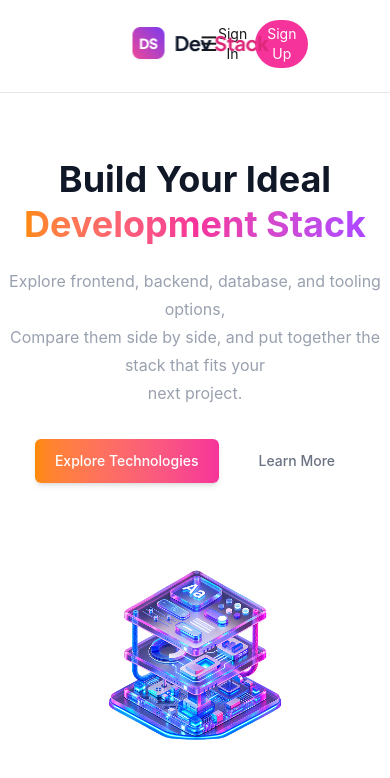
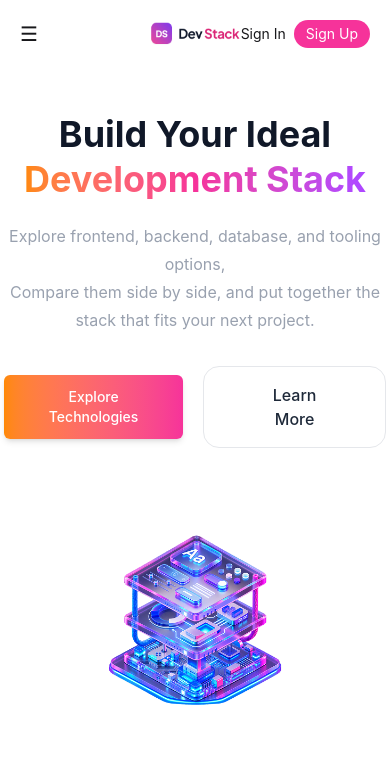
Before and after one commit to moshiourr2-tech/B14-A05-Assing, a React (Vite) app: page / in a window 390 px wide. Shown: the top 778 px of the page. Built offline with nearby package versions, Linux system fonts and the light colour scheme.

Commit message:
Edited nav section

```diff
--- a/src/components/Banner.tsx
+++ b/src/components/Banner.tsx
@@ -1,46 +1,107 @@
 import logo from "../assets/banner-stack.png";
+
+// const Banner = () => {
+//   return (
+//     <section className="w-full bg-white">
+//       <div className="mx-auto flex min-h-125 max-w-6xl items-center justify-between px-7 py-10">
+//         {/* Left Content */}
+//         <div className="w-full max-w-xl">
+//           <h1 className="text-5xl font-bold leading-tight text-gray-900">
+//             Build Your Ideal
+//             <br />
+//             <span className="bg-linear-to-r from-orange-400 via-pink-500 to-purple-500 bg-clip-text text-transparent">
+//               Development Stack
+//             </span>
+//           </h1>
+
+//           <p className="mt-5 max-w-lg text-base leading-7 text-gray-400">
+//             Explore frontend, backend, database, and tooling options. Compare
+//             them side by side, and put together the stack that fits your next
+//             project.
+//           </p>
+
+//           {/* Buttons */}
+//           <div className="mt-8 flex items-center gap-5">
+//             <button
+//               className="rounded-md bg-linear-to-r from-orange-400 to-pink-500
+//               px-5 py-3 text-sm font-medium text-white shadow-md
+//               transition hover:opacity-90"
+//             >
+//               Explore Technologies
+//             </button>
+
+//             <button
+//               className="px-5 py-3 text-sm font-medium text-gray-500
+//               transition hover:text-gray-900"
+//             >
+//               Learn More
+//             </button>
+//           </div>
+//         </div>
+
+//         {/* Right Image */}
+//         <div className="flex w-full justify-end">
+//           <img
+//             src={logo}
+//             alt="Development Stack"
+//             className="w-95 object-contain"
+//           />
+//         </div>
+//       </div>
+//     </section>
+//   );
+// };
+
+// export default Banner;
+
+
+
+
+
 
 const Banner = () => {
   return (
     <section className="w-full bg-white">
       <div className="mx-auto flex min-h-155 max-w-7xl items-center justify-between px-1 py-16 flex-col md:flex-row">
-        {/* Left Content */}
+
         <div className="w-full max-w-xl text-center md:text-left">
+
           <h1 className="text-4xl md:text-5xl font-bold leading-tight text-gray-900">
             Build Your Ideal
             <br />
+
             <span className="bg-gradient-to-r from-orange-400 via-pink-500 to-purple-500 bg-clip-text text-transparent">
               Development Stack
             </span>
           </h1>
 
           <p className="mt-5 max-w-lg text-base leading-7 text-gray-400 mx-auto md:mx-0">
-            Explore frontend, backend, database, and tooling options,
-            <br />
-            Compare them side by side, and put together the stack that fits your{" "}
-            <br /> next project.
+            Explore frontend, backend, database, and tooling options,<br />
+            Compare them side by side, and put together the stack that
+            fits your next project.
           </p>
 
-          {/* Buttons */}
           <div className="mt-8 flex items-center justify-center gap-5 md:justify-start">
-            <button className="rounded-md bg-gradient-to-r from-orange-400 to-pink-500 px-5 py-3 text-sm font-medium text-white shadow-md transition hover:opacity-90">
+
+            <button
+              className="rounded-md bg-gradient-to-r from-orange-400 to-pink-500 px-5 py-3 text-sm font-medium text-white shadow-md transition hover:opacity-90">
               Explore Technologies
             </button>
 
-            <button className="px-5 py-3 text-sm font-medium text-gray-500 transition hover:text-gray-900">
-              Learn More
-            </button>
+           <button className="rounded-2xl border border-gray-200 bg-white px-12 py-4 text-base font-medium text-gray-800">Learn More
+           </button>
+
           </div>
         </div>
 
-        {/* Right Image */}
         <div className="flex w-full justify-center md:w-1/2 md:justify-end mt-8 md:mt-0">
+
           <img
-            src={logo}
-            alt="Development Stack"
-            className="w-70 md:w-95 object-contain"
+            src={logo}alt="Development Stack"className="w-70 md:w-95 object-contain"
           />
+
         </div>
+
       </div>
     </section>
   );
--- a/src/components/Nav.tsx
+++ b/src/components/Nav.tsx
@@ -1,12 +1,28 @@
+
+
+// import { useState } from "react";
 // import Logo from "../assets/logo-text.png";
 
 // const Nav = () => {
+//   const [isOpen, setIsOpen] = useState(false);
+
 //   return (
 //     <>
-//       <nav className="flex justify-between container mx-auto mt-5">
-//         <img src={Logo} alt="Dev Stack" />
+//       <nav className="relative flex items-center justify-between container mx-auto mt-5 px-4 md:px-8">
+//         <button
+//           onClick={() => setIsOpen(!isOpen)}
+//           className="md:hidden text-xl"
+//         >
+//           ☰
+//         </button>
 
-//         <ul className="flex gap-5 items-center">
+//         <img
+//           src={Logo}
+//           alt="Dev Stack"
+//           className="absolute left-1/2 -translate-x-1/2 w-24 md:w-auto md:static md:translate-x-0"
+//         />
+
+//         <ul className="hidden md:flex gap-5 items-center">
 //           <li className="text-red-500">Home</li>
 //           <li>Technologies</li>
 //           <li>Projects</li>
@@ -14,21 +30,33 @@
 //           <li>Contact</li>
 //         </ul>
 
-//         <div className="flex items-center gap-4">
-//           <button>Sign In</button>
+//         <div className="flex items-center gap-2 md:gap-4">
+//           <button className="text-sm md:text-base">Sign In</button>
 
-//           <button className="bg-pink-500 text-white rounded-full px-5 py-2">
+//           <button className="bg-pink-500 text-white rounded-full px-3 py-1 md:px-5 md:py-2 text-sm md:text-base">
 //             Sign Up
 //           </button>
 //         </div>
 //       </nav>
 
-//       <hr className=" mt-6 border-t border-gray-200" />
+//       {isOpen && (
+//         <ul className="md:hidden container mx-auto mt-5 flex flex-col gap-4 border-t pt-4">
+//           <li className="text-red-500">Home</li>
+//           <li>Technologies</li>
+//           <li>Projects</li>
+//           <li>About</li>
+//           <li>Contact</li>
+//         </ul>
+//       )}
+
+//       <hr className="mt-6 border-gray-200" />
 //     </>
 //   );
 // };
 
 // export default Nav;
+
+
 
 import { useState } from "react";
 import Logo from "../assets/logo-text.png";
@@ -38,21 +66,25 @@ const Nav = () => {
 
   return (
     <>
-      <nav className="relative flex items-center justify-between container mx-auto mt-5 px-50">
+      <nav className="relative max-w-300 mx-auto mt-5 px-5 md:px-8 flex items-center justify-between">
+
+        {/* Mobile Menu */}
         <button
           onClick={() => setIsOpen(!isOpen)}
-          className="md:hidden text-xl"
+          className="md:hidden text-xl z-10"
         >
           ☰
         </button>
 
+        {/* Logo */}
         <img
           src={Logo}
           alt="Dev Stack"
-          className="md:static absolute left-1/2 -translate-x-1/2"
+          className="w-22.5 md:w-auto md:static absolute left-1/2 -translate-x-1/2"
         />
 
-        <ul className="hidden md:flex gap-5 items-center">
+        {/* Desktop Menu */}
+        <ul className="hidden md:flex items-center gap-5">
           <li className="text-red-500">Home</li>
           <li>Technologies</li>
           <li>Projects</li>
@@ -60,8 +92,11 @@ const Nav = () => {
           <li>Contact</li>
         </ul>
 
+        {/* Auth Buttons */}
         <div className="flex items-center gap-2 md:gap-4">
-          <button className="text-sm md:text-base">Sign In</button>
+          <button className="text-sm md:text-base">
+            Sign In
+          </button>
 
           <button className="bg-pink-500 text-white rounded-full px-3 py-1 md:px-5 md:py-2 text-sm md:text-base">
             Sign Up
@@ -69,8 +104,9 @@ const Nav = () => {
         </div>
       </nav>
 
+      {/* Mobile Menu */}
       {isOpen && (
-        <ul className="md:hidden container mx-auto mt-5 flex flex-col gap-4 border-t pt-4">
+        <ul className="md:hidden max-w-300 mx-auto mt-4 px-5 flex flex-col gap-4 border-t pt-4">
           <li className="text-red-500">Home</li>
           <li>Technologies</li>
           <li>Projects</li>
@@ -78,8 +114,6 @@ const Nav = () => {
           <li>Contact</li>
         </ul>
       )}
-
-      <hr className="mt-6 border-gray-200" />
     </>
   );
 };
```
